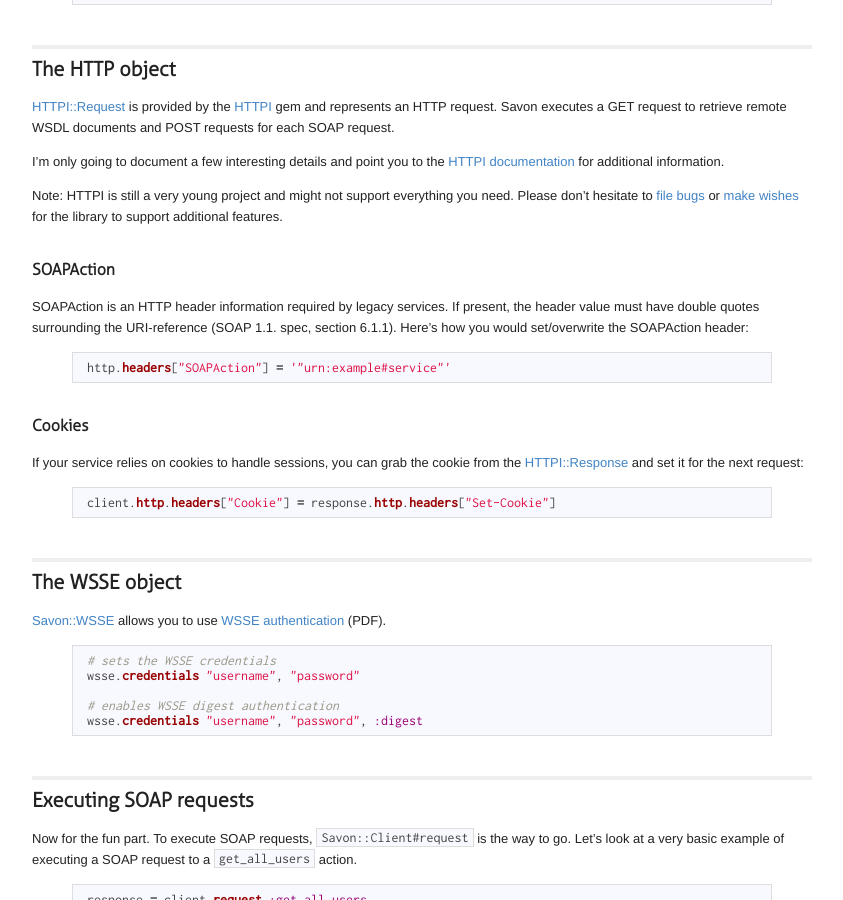
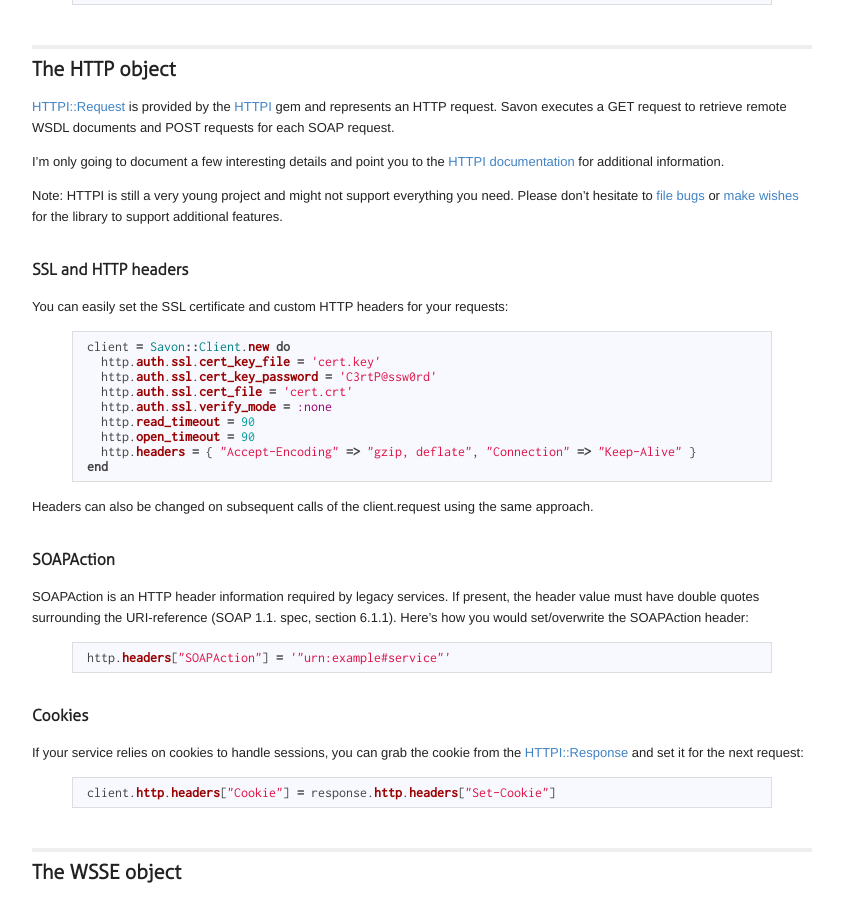
Before and after one commit to savonrb/savon, a Jekyll site: the page built from index.md, in a window 1280 px wide and 900 px high, scrolled down 2284 px. Shown: the whole window, without its empty margins (218-1061 px from the left). Built offline with Jekyll 4.4.1, drawn with Linux system fonts in a browser that asks for light colours.

Commit message:
adding SSL certificate and HTTP headers examples

```diff
--- a/index.md
+++ b/index.md
@@ -131,6 +131,24 @@ The HTTP object
 I'm only going to document a few interesting details and point you to the [HTTPI documentation](http://github.com/rubiii/httpi) for additional information.
 
 Note: HTTPI is still a very young project and might not support everything you need. Please don't hesitate to [file bugs](http://github.com/rubiii/httpi/issues) or [make wishes](http://httpi.uservoice.com) for the library to support additional features.
+
+### SSL and HTTP headers
+
+You can easily set the SSL certificate and custom HTTP headers for your requests:
+
+{% highlight ruby %}
+client = Savon::Client.new do
+  http.auth.ssl.cert_key_file = 'cert.key'
+  http.auth.ssl.cert_key_password = 'C3rtP@ssw0rd'
+  http.auth.ssl.cert_file = 'cert.crt'
+  http.auth.ssl.verify_mode = :none
+  http.read_timeout = 90
+  http.open_timeout = 90
+  http.headers = { "Accept-Encoding" => "gzip, deflate", "Connection" => "Keep-Alive" }
+end
+{% endhighlight %}
+
+Headers can also be changed on subsequent calls of the client.request using the same approach.
 
 ### SOAPAction
 
```
